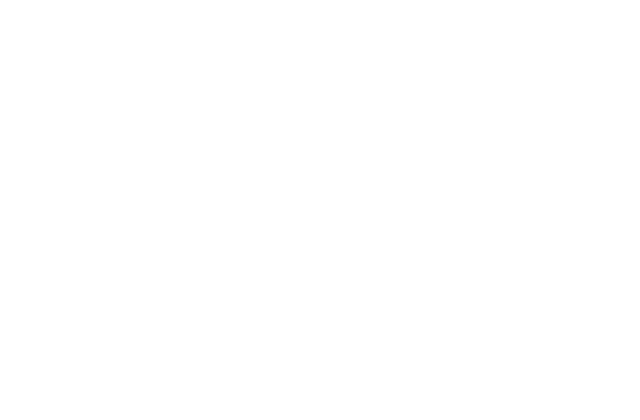
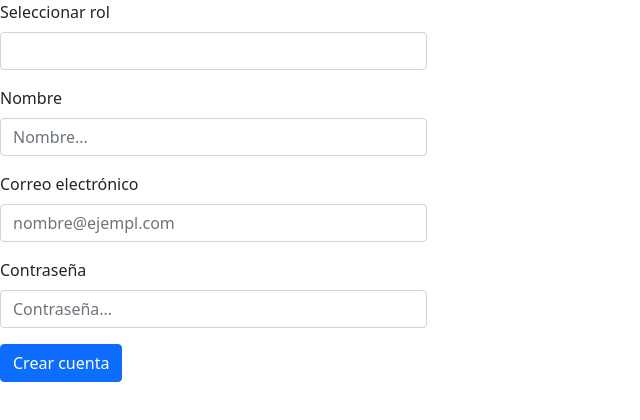
Before and after one commit to David-sqrtpi/CSW-angular, an Angular app: page /crear-cuenta in a window 1280 px wide. Before the commit this address led to /. Shown: the top 420 px of the page, without its empty margins (0-640 px from the left). Built offline with nearby package versions, Linux system fonts and the light colour scheme.

Commit message:
terminacion de caso de uso

```diff
--- a/src/app/app-routing.module.ts
+++ b/src/app/app-routing.module.ts
@@ -1,9 +1,12 @@
 import { NgModule } from '@angular/core';
 import { RouterModule, Routes } from '@angular/router';
 import { InsertarEmpleadoComponent } from './components/insertar-empleado/insertar-empleado.component';
+import { CrearCuentaComponent } from './componentes/crear-cuenta/crear-cuenta.component';
 
 const routes: Routes = [
-  { path: 'insertar-empleado', component: InsertarEmpleadoComponent }
+  { path: 'insertar-empleado', component: InsertarEmpleadoComponent },
+  { path: 'crear-cuenta', component: CrearCuentaComponent }
+
 ];
 
 @NgModule({
--- a/src/app/componentes/crear-cuenta/crear-cuenta.component.html
+++ b/src/app/componentes/crear-cuenta/crear-cuenta.component.html
@@ -1,13 +1,12 @@
 <form [formGroup]="formularioCuenta" (ngSubmit)='onSubmit()'>
     <div class="mb-3 col-lg-4">
         <label for="rol" class="form-label">Seleccionar rol</label>
-        <input class="form-control" list="datalistOptions" id="rol" placeholder="Escribir para buscar..."
-            formControlName="rol">
-        <datalist id="datalistOptions">
-            <option value="Supervisor">
-            <option value="Talento humano">
 
-        </datalist>
+        <select formControlName="idRol" class="form-control">
+            <option value="2">Talento humano</option>
+            <option value="3">Supervisor</option>
+
+        </select>
     </div>
 
     <div class="mb-3 col-lg-4">
@@ -18,12 +17,12 @@
     <div class="mb-3 col-lg-4">
         <label for="email" class="form-label">Correo electrónico</label>
         <input type="email" class="form-control input-sm" id="email" placeholder="nombre@ejempl.com"
-            formControlName="email">
+            formControlName="correo">
     </div>
 
     <div class="mb-3 col-lg-4">
         <label for="clave" class="form-label">Contraseña</label>
-        <input type="password" class="form-control" id="clave" placeholder="Contraseña..." formControlName="clave">
+        <input type="password" class="form-control" id="clave" placeholder="Contraseña..." formControlName="contrasena">
     </div>
 
     <button type="submit" class="btn btn-primary">Crear cuenta</button>
--- a/src/app/componentes/crear-cuenta/crear-cuenta.component.ts
+++ b/src/app/componentes/crear-cuenta/crear-cuenta.component.ts
@@ -1,6 +1,8 @@
 import { Component, OnInit } from '@angular/core';
 import { FormBuilder } from '@angular/forms';
 import { Validators } from '@angular/forms';
+import { Cuenta } from 'src/app/entidades/cuenta';
+import { HttpCuentasService } from 'src/app/services/http-cuentas.service';
 
 @Component({
   selector: 'app-crear-cuenta',
@@ -10,14 +12,16 @@
 export class CrearCuentaComponent implements OnInit {
 
   formularioCuenta = this.fb.group({
-    rol: ['', Validators.required],
+    idRol: ['', Validators.required],
     nombre: ['', Validators.required],
-    email: ['', [Validators.required, Validators.email]],
-    clave: ['', Validators.required]
-  })
+    correo: ['', [Validators.required, Validators.email]],
+    contrasena: ['', Validators.required]
+  });
 
 
-  constructor(private fb: FormBuilder) {
+  private cuenta: Cuenta = {};
+
+  constructor(private fb: FormBuilder, private httpcuenta: HttpCuentasService) {
 
   }
 
@@ -27,6 +31,23 @@
   public onSubmit(): void {
     console.log("esta funcionando");
 
+    this.cuenta = this.formularioCuenta.value;
+
+    console.log(this.cuenta);
+
+    this.httpcuenta.crearCuenta(this.cuenta).subscribe(
+
+      (respuesta) => {
+        console.log(respuesta);
+
+        console.log("Hubo respuesta");
+      },
+      (error) => {
+        console.log(error);
+        console.log("Ocurrió un error");
+      }
+    );
+
 
 
   }
--- /dev/null
+++ b/src/app/entidades/cuenta.ts
@@ -0,0 +1,9 @@
+import { EmailValidator } from "@angular/forms";
+
+export interface Cuenta {
+    rol?: number;
+    nombre?: string;
+    email?: EmailValidator;
+    clave?: string;
+
+}
--- /dev/null
+++ b/src/app/services/http-cuentas.service.ts
@@ -0,0 +1,18 @@
+import { HttpClient } from '@angular/common/http';
+import { Injectable } from '@angular/core';
+import { CrearCuentaComponent } from '../componentes/crear-cuenta/crear-cuenta.component';
+import { environment } from 'src/environments/environment';
+const URL = environment.urlApi;
+
+@Injectable({
+  providedIn: 'root'
+})
+export class HttpCuentasService {
+
+  constructor(private http: HttpClient) { }
+
+
+  crearCuenta(cuerpo: object) {
+    return this.http.post(`${URL}/cuentas`, cuerpo);
+  }
+}
```
Also changed, not shown: 1 other file (tests, documents, lock files or other folders).
